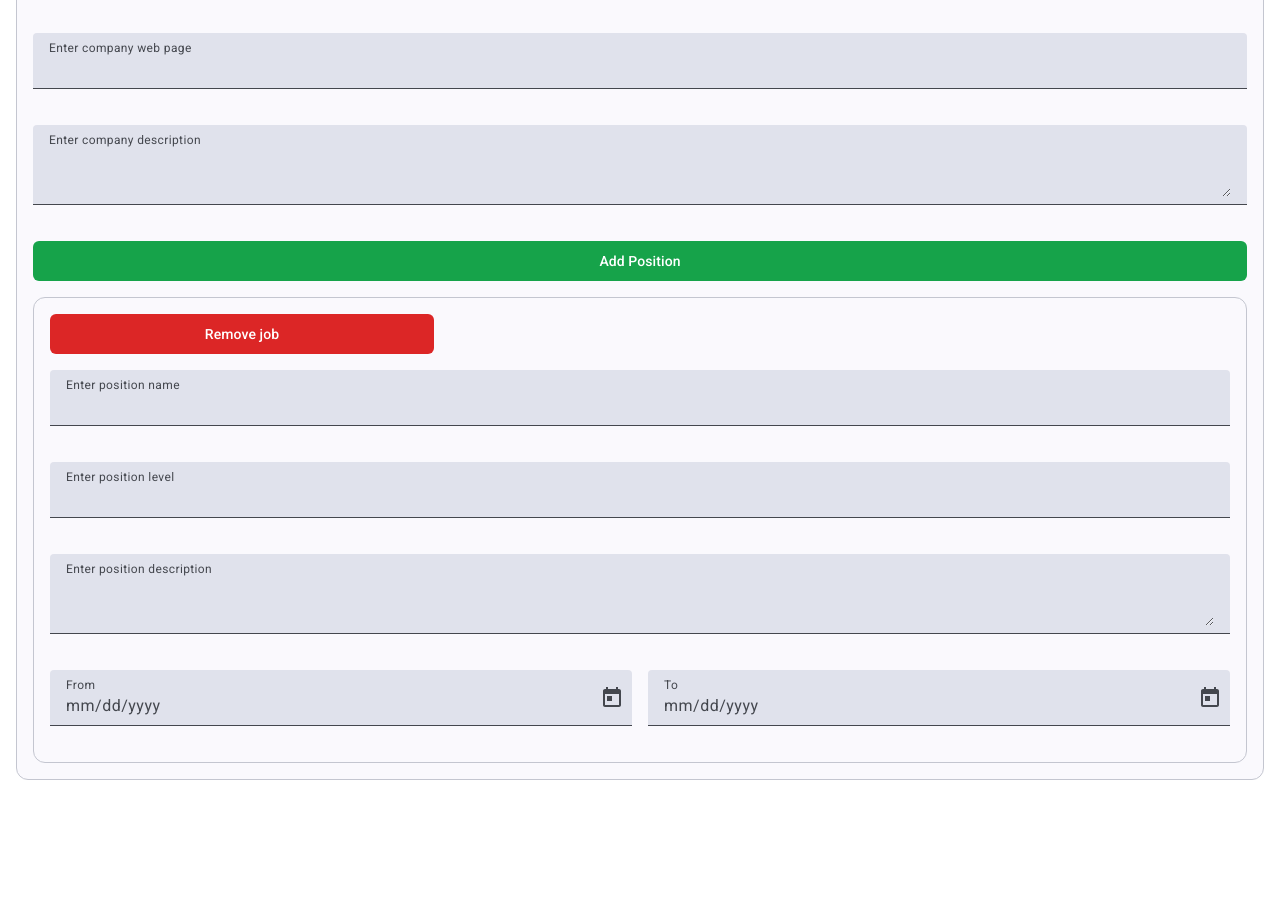
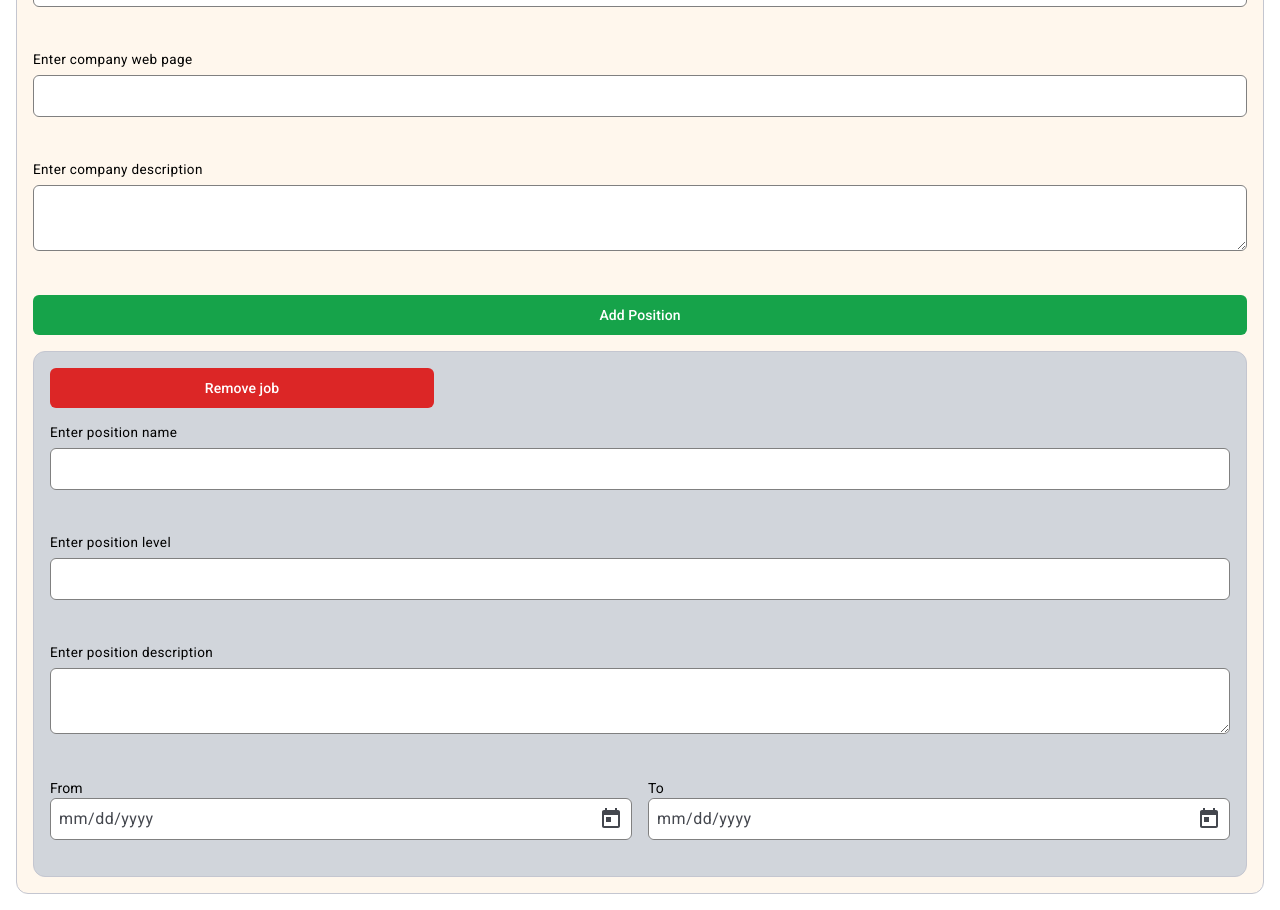
Before and after one commit to AKharitonashvili/technical-homework, an Angular app: page /task-1 in a window 1280 px wide. Shown: the part 260-1170 px from the top of the page. Before the commit the page ends 1056 px from the top, so only its background shows below. Built offline with nearby package versions, Linux system fonts and the light colour scheme.

Commit message:
feature autocomplete input

```diff
--- a/src/app/pages/task-1/task-1.component.html
+++ b/src/app/pages/task-1/task-1.component.html
@@ -12,11 +12,14 @@
 
       <app-button [text]="'Add Position'" />
 
-      <mat-card appearance="outlined">
+      <mat-card appearance="outlined" class="secondary-card">
         <section class="flex flex-col gap-4 p-4">
           <app-button class="max-w-sm" [text]="'Remove job'" [color]="'warn'" />
 
-          <app-input [label]="'Enter position name'" />
+          <app-autocomplete-input
+            [label]="'Enter position name'"
+            [autoCompleteOptions]="['Junion', 'Middle', 'Senior']"
+          />
 
           <app-input [label]="'Enter position level'" />
 
--- a/src/app/pages/task-1/task-1.component.scss
+++ b/src/app/pages/task-1/task-1.component.scss
@@ -0,0 +1,5 @@
+::ng-deep {
+  .mat-mdc-card {
+    @apply bg-orange-50;
+  }
+}
--- a/src/app/pages/task-1/task-1.component.ts
+++ b/src/app/pages/task-1/task-1.component.ts
@@ -5,6 +5,7 @@ import { InputComponent } from '../../shared/ui/inputs/input/input.component';
 import { TextareaComponent } from '../../shared/ui/inputs/textarea/textarea.component';
 import { ButtonComponent } from '../../shared/ui/buttons/button/button.component';
 import { CalendarComponent } from '../../shared/ui/calendar/calendar/calendar.component';
+import { AutocompleteInputComponent } from '../../shared/ui/inputs/autocomplete-input/autocomplete-input.component';
 
 @Component({
   selector: 'app-task-1',
@@ -15,6 +16,7 @@ import { CalendarComponent } from '../../shared/ui/calendar/calendar/calendar.co
     TextareaComponent,
     ButtonComponent,
     CalendarComponent,
+    AutocompleteInputComponent,
   ],
   templateUrl: './task-1.component.html',
   styleUrl: './task-1.component.scss',
--- a/src/app/shared/ui/calendar/calendar/calendar.component.html
+++ b/src/app/shared/ui/calendar/calendar/calendar.component.html
@@ -1,9 +1,15 @@
-<mat-form-field floatLabel="always" class="w-full">
-  <mat-label>{{ label }}</mat-label>
+<section class="flex flex-col">
+  <mat-label class="m-0 text-sm">{{ label }}</mat-label>
+  <mat-form-field
+    floatLabel="always"
+    class="w-full"
+    (click)="datepicker.open()"
+  >
     <input matInput [matDatepicker]="datepicker" placeholder="mm/dd/yyyy" />
     <mat-datepicker-toggle
       matIconSuffix
       [for]="datepicker"
     ></mat-datepicker-toggle>
-  <mat-datepicker #datepicker> </mat-datepicker>
+    <mat-datepicker #datepicker [xPosition]="'end'"> </mat-datepicker>
   </mat-form-field>
+</section>
--- /dev/null
+++ b/src/app/shared/ui/inputs/autocomplete-input/autocomplete-input.component.html
@@ -0,0 +1,9 @@
+<mat-form-field floatLabel="always" class="w-full">
+  <mat-label>{{ label }}</mat-label>
+  <input #input type="text" matInput [matAutocomplete]="auto" />
+  <mat-autocomplete requireSelection #auto="matAutocomplete">
+    @for (option of autoCompleteOptions; track option) {
+      <mat-option [value]="option">{{ option }}</mat-option>
+    }
+  </mat-autocomplete>
+</mat-form-field>
--- /dev/null
+++ b/src/app/shared/ui/inputs/autocomplete-input/autocomplete-input.component.scss
@@ -0,0 +1,3 @@
+:host {
+  @apply w-full;
+}
--- /dev/null
+++ b/src/app/shared/ui/inputs/autocomplete-input/autocomplete-input.component.ts
@@ -0,0 +1,18 @@
+import { ChangeDetectionStrategy, Component, Input } from '@angular/core';
+
+import { MatAutocompleteModule } from '@angular/material/autocomplete';
+import { MatInputModule } from '@angular/material/input';
+import { MatFormFieldModule } from '@angular/material/form-field';
+
+@Component({
+  selector: 'app-autocomplete-input',
+  standalone: true,
+  imports: [MatFormFieldModule, MatInputModule, MatAutocompleteModule],
+  templateUrl: './autocomplete-input.component.html',
+  styleUrl: './autocomplete-input.component.scss',
+  changeDetection: ChangeDetectionStrategy.OnPush,
+})
+export class AutocompleteInputComponent {
+  @Input() label!: string;
+  @Input() autoCompleteOptions!: string[];
+}
--- a/src/styles.scss
+++ b/src/styles.scss
@@ -146,3 +146,57 @@ a {
 .mat-mdc-unelevated-button {
   border-radius: 0.375rem !important;
 }
+
+:root {
+  --mdc-outlined-card-container-color: rgb(255 247 237);
+  --mdc-filled-text-field-container-color: transparent;
+}
+
+.mat-mdc-card.secondary-card {
+  background-color: rgb(209 213 219) !important;
+}
+
+.mat-mdc-form-field-input-control.mat-mdc-form-field-input-control {
+  border: 1px solid gray !important;
+  border-radius: 6px;
+  padding: 8px;
+  background-color: white;
+}
+
+mat-label {
+  @apply mb-4 text-lg text-black;
+}
+
+.mdc-text-field {
+  padding: 0 !important;
+}
+
+.mdc-line-ripple {
+  &::before,
+  &::after {
+    display: none;
+  }
+}
+
+app-calendar {
+  .mat-mdc-form-field-focus-overlay,
+  .mat-mdc-text-field-wrapper,
+  .mdc-text-field--filled:not(.mdc-text-field--disabled) {
+    background-color: white;
+  }
+
+  .mat-mdc-form-field-infix {
+    padding: 0 !important;
+    min-height: auto !important;
+  }
+
+  .mat-mdc-form-field-input-control.mat-mdc-form-field-input-control {
+    border: none !important;
+  }
+
+  .mat-mdc-text-field-wrapper {
+    border: 1px solid gray !important;
+    border-radius: 6px;
+    padding: 8px;
+  }
+}
```
Also changed, not shown: 1 other file (tests, documents, lock files or other folders). Lines whose indentation alone changed are shown as unchanged.
